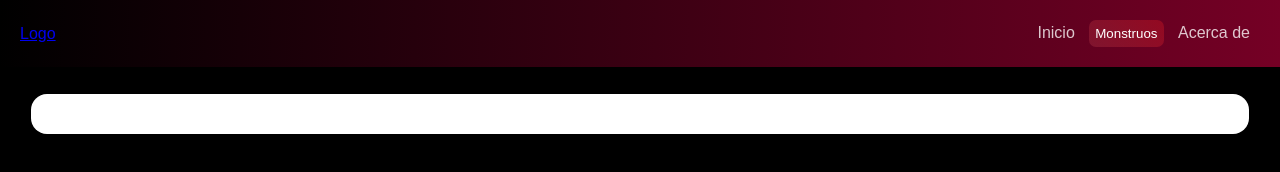
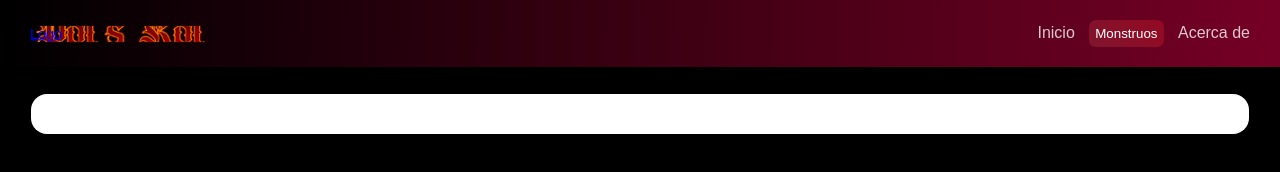
Before and after one commit to DiegoMaioneVallarino/polsrol, a plain HTML site: page index.html in a window 1280 px wide. Drawn offline with Linux system fonts and the light colour scheme.

Commit message:
Añadiendo cambios recientes

```diff
--- a/styles.css
+++ b/styles.css
@@ -77,3 +77,17 @@ button:hover {
     cursor: pointer;
     background: linear-gradient(45deg, #ff72726b, #ff212187);
 }
+
+a#logo {
+    background-image: url('./minilogo.png');
+    width: 199px;
+    height: 100%;
+    background-repeat: no-repeat;
+    background-position: center;
+    transform: scale(.90);
+    transition: .2s;
+}
+
+a#logo:hover {
+    transform: scale(1);
+}
```
